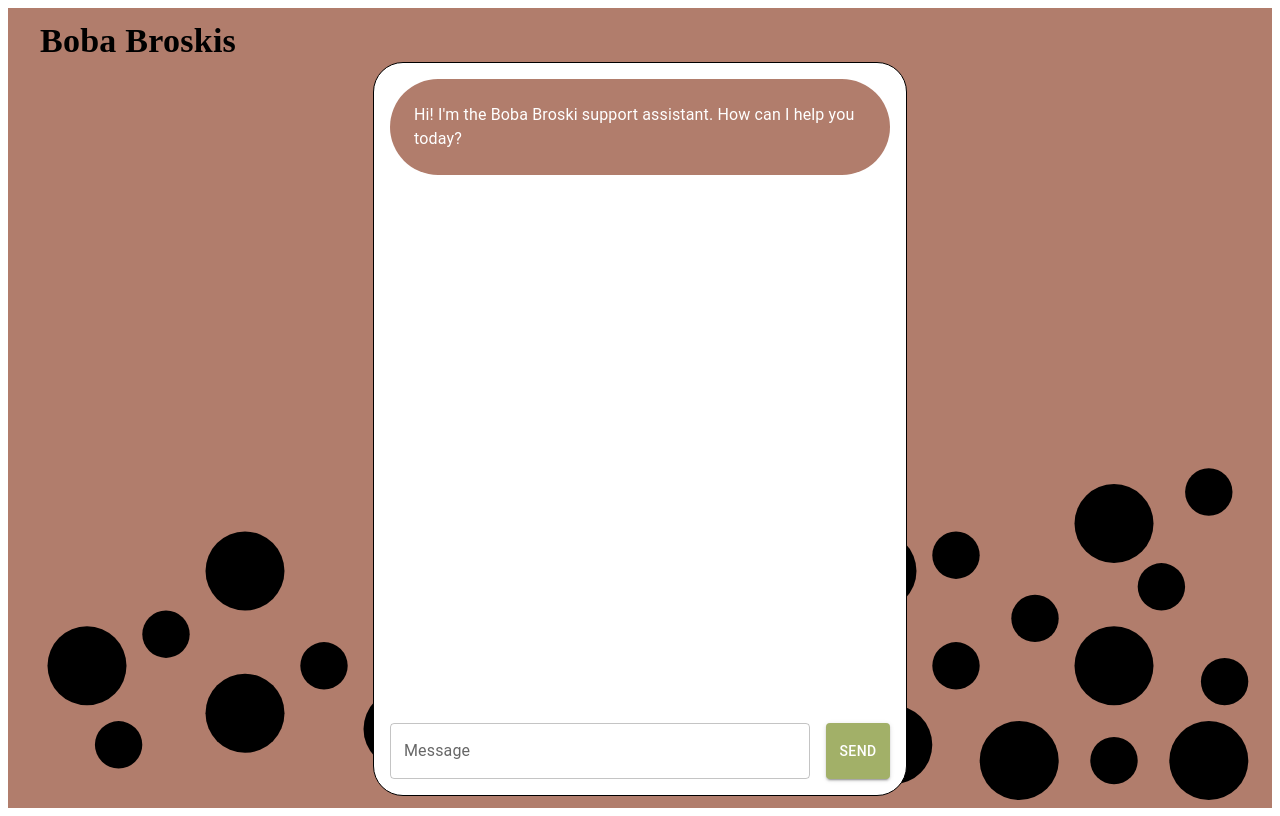
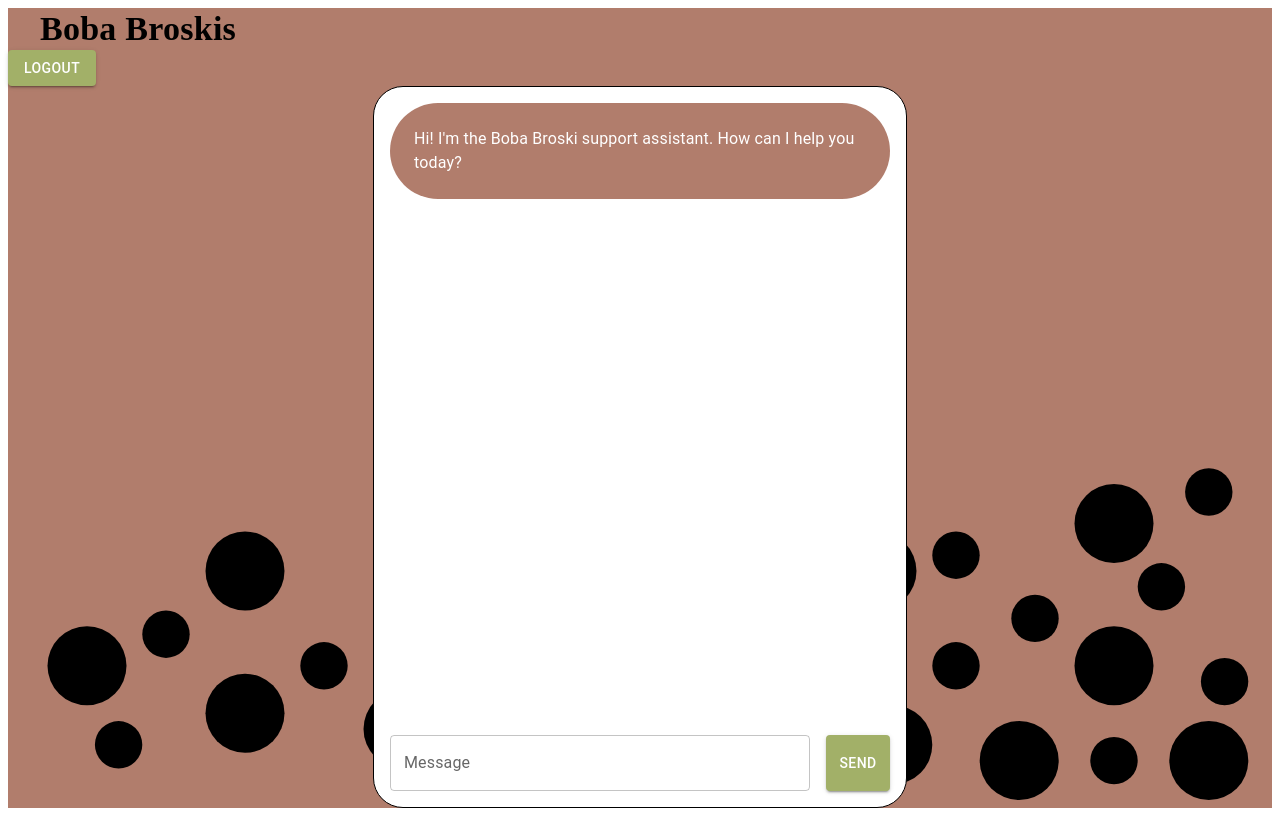
Before and after one commit to janiragayle/boba-chatbox, a Next.js app: page /chatbox in a window 1280 px wide. Built offline with nearby package versions, Linux system fonts and the light colour scheme.

Commit message:
create logout button

```diff
--- a/pages/chatbox.js
+++ b/pages/chatbox.js
@@ -1,6 +1,7 @@
 "use client";
 
 import { Link, Box, Button, Stack, TextField, Typography } from "@mui/material";
+import { useRouter } from "next/router";
 import { useState, useRef, useEffect } from "react";
 
 export default function Home() {
@@ -13,6 +14,21 @@ export default function Home() {
   ]);
   const [message, setMessage] = useState("");
   const [isLoading, setIsLoading] = useState(false);
+  const router = useRouter()
+
+  const handleLogout = async () => {
+    try {
+      const response = await axios.post('/logout');
+      if (response.status === 200) {
+        // Redirect to the homepage after successful logout
+        router.push("/")
+      }
+    } catch (error) {
+      router.push("/")
+      // console.error("Logout failed:", error);
+      //TODO: Fix error!
+    }
+  };
 
   // Send the message to the server
   const sendMessage = async () => {
@@ -115,6 +131,22 @@ export default function Home() {
             Boba Broskis
           </Typography>
         </Link>
+        <Button
+          variant="contained"
+          onClick={handleLogout}
+          sx={{
+            marginRight: 4,
+            borderColor: '#A2B068',
+            backgroundColor: "#A2B068",
+            color: '#FFFFF',
+            '&:hover': {
+              borderColor: '#B17D6C',
+              backgroundColor: '#CCFFCC',
+            },
+          }}
+        >
+          Logout
+        </Button>
         {/* Add other header elements if needed */}
       </Box>
       <Stack
```
Also changed, not shown: 1 other file (tests, documents, lock files or other folders).
